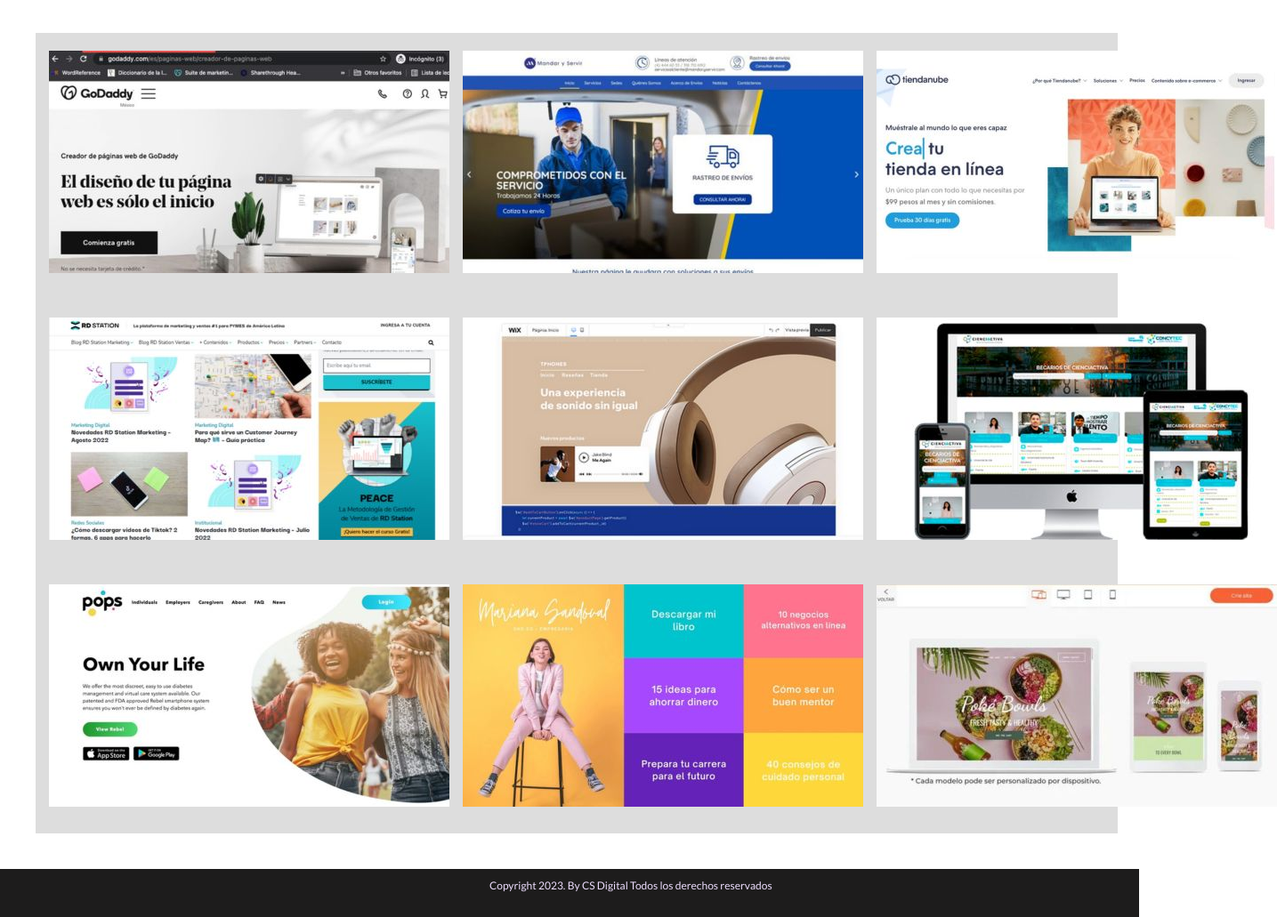
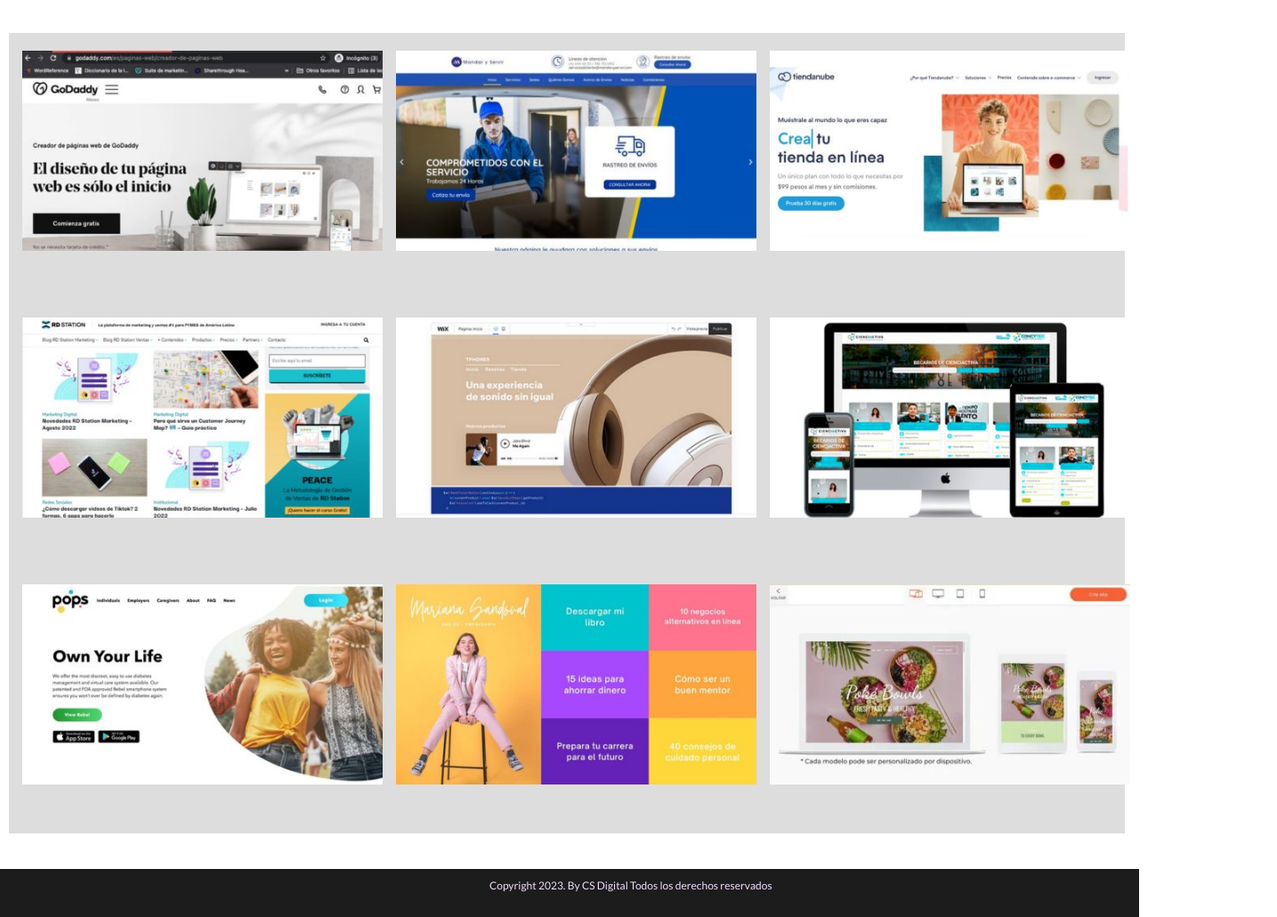
Before and after one commit to cotysanchez/desarrolloweb, a plain HTML site: page paginas/portfolio.html in a window 1280 px wide. Shown: the part 159-1190 px from the top of the page at 89% size, 1435 px wide, since content can reach past the window. Drawn offline with nearby package versions, Linux system fonts and the light colour scheme.

Commit message:
Corregí tamaño de Imagenes Portfolio en ambas versiones

```diff
--- a/css/styles.css
+++ b/css/styles.css
@@ -189,7 +189,7 @@
     background-color: rgb(188, 201, 206);
     color: #000000;
     margin-top: 60px;
-    margin-left: 80px;
+    margin-left: 45px;
     display: inline-block;
 }
 
@@ -244,7 +244,7 @@
     color: rgb(255, 255, 255);
     position:absolute;
     z-index: 5;
-    top: 290px;
+    top: 260px;
     left: 50px;
 }
 
@@ -423,9 +423,10 @@
 
 .containerGrid{
     display: grid;
-    width: 95%;
+    width: 98%;
     height: 900px;
-    margin-left: 40px;
+
+    margin-left: 10px;
     margin-bottom: 40px;
 
     background-color: rgb(221, 221, 221);
@@ -433,11 +434,14 @@
     grid-template-columns: 1fr 1fr 1fr;
     grid-template-rows: 300px 300px 300px;
 }
-.divPortfolio {
+.divPortfolio >img {
+    width: 420px;
     padding-top: 20px;
     padding-left: 15px;
-    padding-bottom: 20px;
+    padding-bottom: 15px;
 }
+
+
 
 
 
@@ -445,8 +449,8 @@
 
 .videoInicio {
     position: absolute;
-    top: 1190px;
-    left: 800px;
+    top: 1120px;
+    left: 740px;
     margin-top: 40px;
 }
 
@@ -753,19 +757,21 @@
 
 .containerGrid{
     display: inline;
-    width: 95%;
+    width: 90%;
     height: 900px;
     margin-left: 40px;
+    margin-right: 40px;
     margin-bottom: 10px;
 
-    background-color: rgb(7, 7, 7);
+    background-color: rgb(199, 199, 199);
 
     grid-template-columns: 1fr 1fr 1fr;
     grid-template-rows: 300px 300px 300px;
 }
-.divPortfolio {
+.divPortfolio >img {
+    width: 460px;
     padding-top: 20px;
-    padding-left: 15px;
+    padding-left: 20px;
     padding-bottom: 20px;
 
 }
--- a/paginas/portfolio.html
+++ b/paginas/portfolio.html
@@ -32,31 +32,31 @@
 
   <div class="containerGrid">
     <div class="divPortfolio">
-        <img src="../assets/imagenes/sitio web Blanco y negro.jpg" alt="ilustracion de diseño responsive">
+        <img src="../assets/imagenes/sitio web Blanco y negro.jpg" alt="imagen sitio web blanco y negro">
       </div>
       <div class="divPortfolio">
-        <img src="../assets/imagenes/sitio web servicio transporte.jpg" alt="ilustracion de diseno web">
+        <img src="../assets/imagenes/sitio web servicio transporte.jpg" alt="imagen sitio web de transporte">
       </div>
       <div class="divPortfolio">
-        <img src="../assets/imagenes/tienda Online.jpg" alt="ilustracion de ecommerce">
+        <img src="../assets/imagenes/tienda Online.jpg" alt="imagen de tienda online">
       </div>
       <div class="divPortfolio">
-        <img src="../assets/imagenes/blog.jpg" alt="ilustracion de tipos de paginas web">
+        <img src="../assets/imagenes/blog.jpg" alt="imagen blog">
       </div>
       <div class="divPortfolio">
-        <img src="../assets/imagenes/sound.jpg" alt="ilustracion sitio web completo">
+        <img src="../assets/imagenes/sound.jpg" alt="imagen pagina de accesorios de audio">
       </div>
       <div class="divPortfolio">
-        <img src="../assets/imagenes/diseño responsive.jpg" alt="ilustracion ecommerce">
+        <img src="../assets/imagenes/diseño responsive.jpg" alt="imagen de web con diseño responsive">
       </div>
       <div class="divPortfolio">
-        <img src="../assets/imagenes/own your life.jpg" alt="ilustracion de diseño responsive">
+        <img src="../assets/imagenes/own your life.jpg" alt="sitio web own your life">
       </div>
       <div class="divPortfolio">
-        <img src="../assets/imagenes/marca personal web.jpg" alt="ilustracion de diseno web">
+        <img src="../assets/imagenes/marca personal web.jpg" alt="imagen sitio web de marca personal">
       </div>
       <div class="divPortfolio">
-        <img src="../assets/imagenes/poke bowls.jpg" alt="ilustracion de ecommerce">
+        <img src="../assets/imagenes/poke bowls.jpg" alt="imagen de sitio web poke bowls comida">
       </div>
     </div>
 
```
